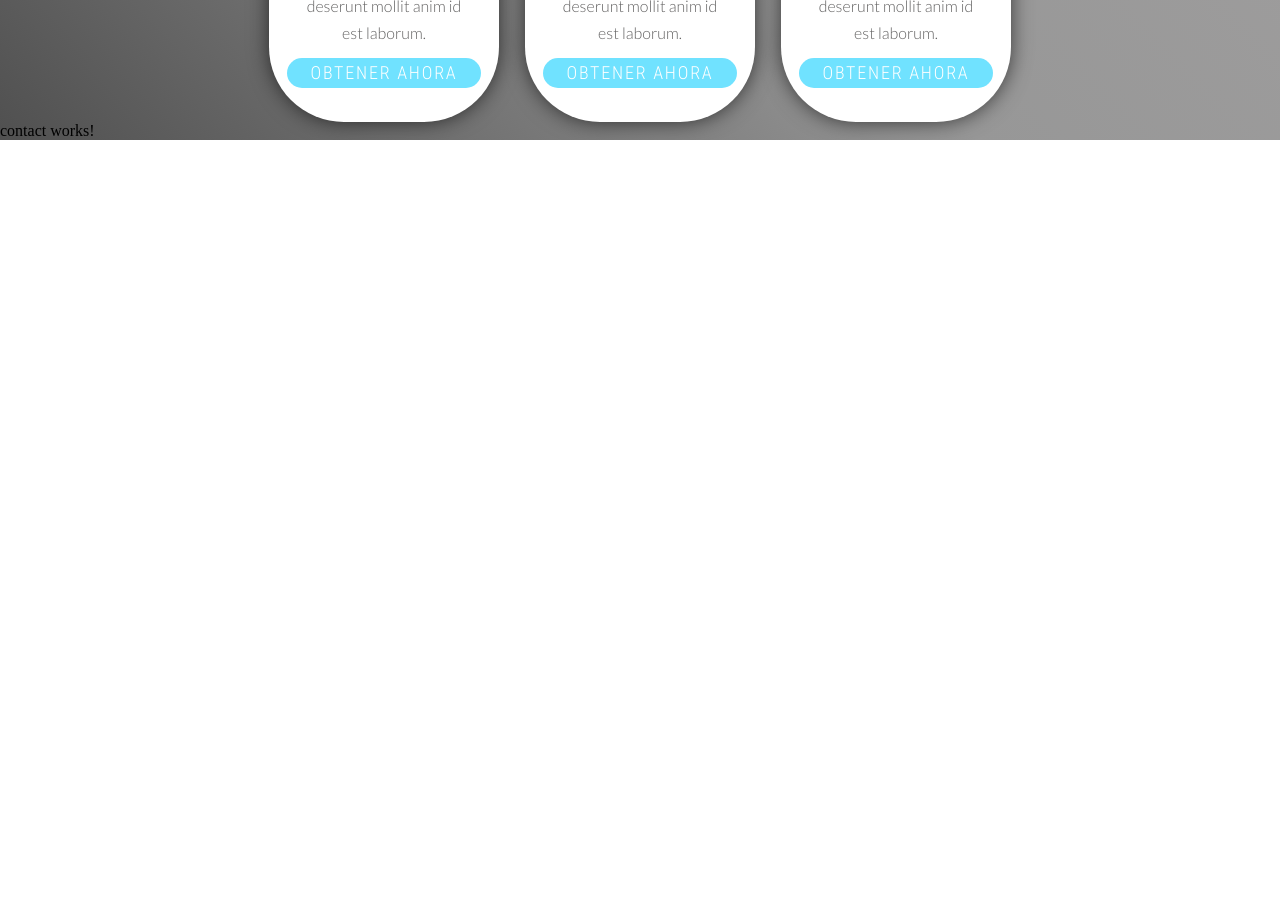
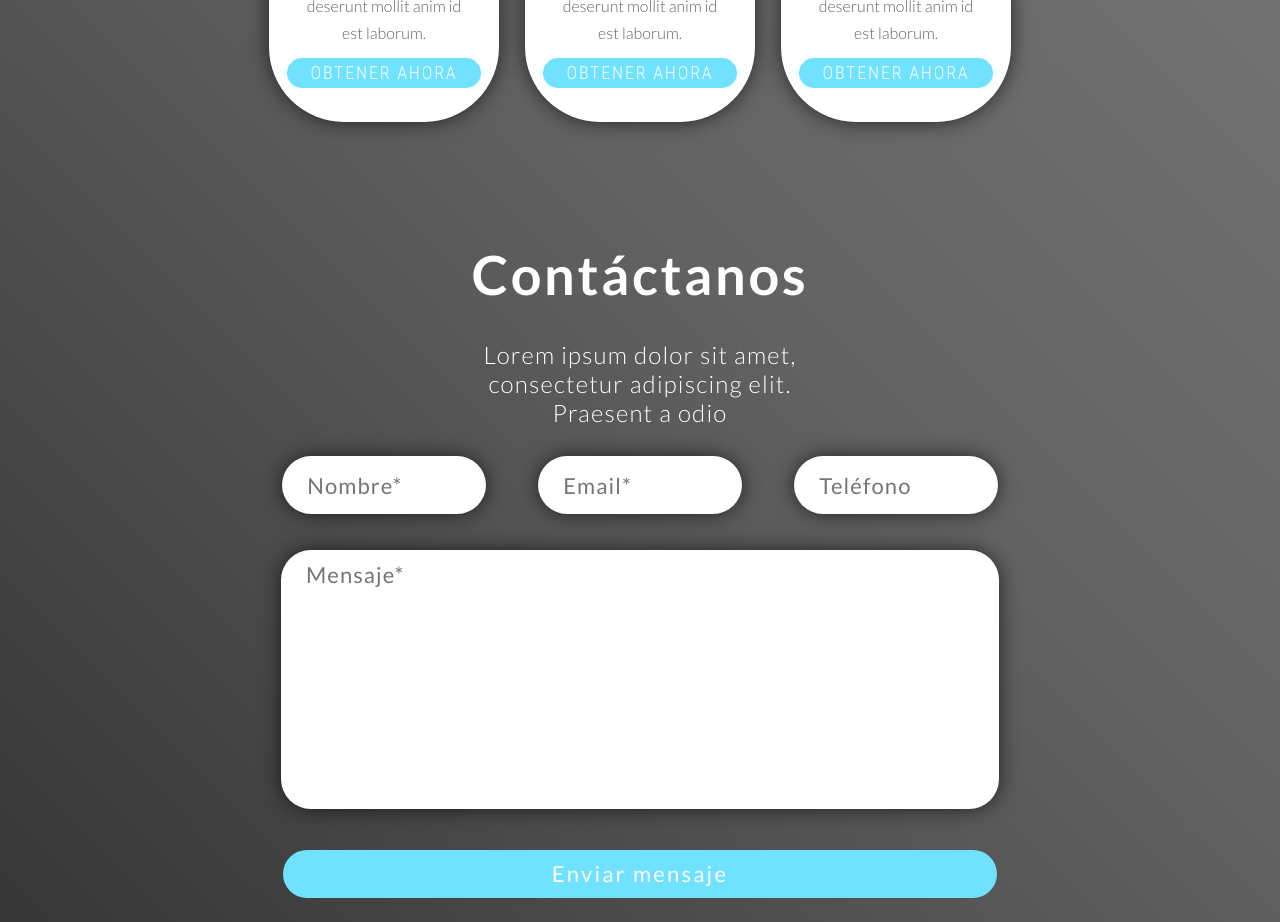
Before and after one commit to pablodiaz2799/even-main, an Angular app: page / in a window 1280 px wide. Shown: the part 3240-4162 px from the top of the page. Before the commit the page ends 3380 px from the top, so only its background shows below. Built offline with nearby package versions, Linux system fonts and the light colour scheme.

Commit message:
fixed issues with animated waves and depth

```diff
--- a/src/app/layouts/single-page/single-page.component.css
+++ b/src/app/layouts/single-page/single-page.component.css
@@ -3,10 +3,9 @@
 }
 
 .plans-contact{
-    background: linear-gradient(45deg,rgb(80, 80, 80), rgb(151, 151, 151), rgb(163, 161, 161));
+    background: linear-gradient(45deg,rgb(54, 54, 54), rgb(98, 98, 98), rgb(124, 124, 124));
     position: relative;
-    z-index: -6;
-
+    z-index: 0;
 }
 
 @keyframes gradient {
@@ -31,8 +30,7 @@
     position: relative;
     width: 100%;
     padding-top: 10vh;
-    overflow: hidden;
-
+    z-index: 0;
 }
 
 section .wave{
@@ -47,6 +45,7 @@ section .wave{
 
 section .wave-inverse{
     position: absolute;
+    z-index: -1;
     top: 0px;
     left: 0px;
     width: 100%;
@@ -89,7 +88,7 @@ section .wave.wave4{
 
 section .wave-inverse.wave1{
     animation: animate 30s linear infinite;
-    z-index: -2;
+
     opacity: 1;
     animation-delay: 0s;
     bottom: 0px;
@@ -97,7 +96,6 @@ section .wave-inverse.wave1{
 
 section .wave-inverse.wave2{
     animation: animate2 15s linear infinite;
-    z-index: -3;
     opacity: 0.5;
     animation-delay: -5s;
     bottom: 10px;
@@ -105,7 +103,6 @@ section .wave-inverse.wave2{
 
 section .wave-inverse.wave3{
     animation: animate2 30s linear infinite;
-    z-index: -4;
     opacity: 0.2;
     animation-delay: -2s;
     bottom: 15px;
@@ -113,7 +110,6 @@ section .wave-inverse.wave3{
 
 section .wave-inverse.wave4{
     animation: animate2 15s linear infinite;
-    z-index: -5;
     opacity: 0.7;
     animation-delay: -5s;
     bottom: 20px;
--- a/src/app/layouts/single-page/single-page.component.html
+++ b/src/app/layouts/single-page/single-page.component.html
@@ -25,9 +25,9 @@
                 <p class="introDesc">Duis aute irure dolor in reprehenderit in voluptate velit esse cillum dolore eu
                     fugiat
                     nulla pariatur. </p>
-                <button (click)="clicked()" class="skybtn">
-                    <p class="buttonText">VER PLANES</p>
-                </button>
+                    <button (click)="clicked()" class="skybtn">
+                        <p class="buttonText">VER PLANES</p>
+                    </button>
             </div>
             <div class="introImgContainer">
                 <img src="../../../assets/svg/temwork.svg" class="introImg" />
@@ -42,13 +42,13 @@
     </div>
     <app-choose-us></app-choose-us>
     <div class="plans-contact">
-        <section class="inverse-waves">
+        <section class="inverse-waves" >
             <div class="wave-inverse wave1"></div>
             <!-- <div class="wave wave2"></div> -->
             <div class="wave-inverse wave3"></div>
             <div class="wave-inverse wave4"></div>
-            <app-plans></app-plans>
-            <app-contact></app-contact>
         </section>
+        <app-plans (messageEvent)="receiveMessage($event)" style="z-index: 3; position: relative;"></app-plans>
+        <app-contact style="z-index: 3; position: relative;"></app-contact>
     </div>
 </div>
--- a/src/app/layouts/single-page/single-page.component.ts
+++ b/src/app/layouts/single-page/single-page.component.ts
@@ -16,4 +16,8 @@ export class SinglePageComponent implements OnInit {
     alert('NDEHA');
   }
 
+  receiveMessage($event) {
+    alert($event);
+  }
+
 }
--- a/src/app/pages/single-page-pages/contact/contact.component.css
+++ b/src/app/pages/single-page-pages/contact/contact.component.css
@@ -0,0 +1,138 @@
+.contact-form{
+    display: flex;
+    width: 60%;
+    margin-left: 20%;
+    flex-direction: column;
+    height: 85vh;
+    margin-top: 15vh;
+}
+
+.form-title{
+    flex: 2;
+    display: flex;
+    flex-direction: column;
+    text-align: center;
+    align-items: center;
+}
+
+.title-flex{
+    flex: 1;
+    text-align: center;
+}
+
+.desc-flex{
+    flex: 1;
+    text-align: center;
+}
+
+.form-fields{
+    flex: 1;
+    display: flex;
+}
+
+.name-flex{
+    display: flex;
+    text-align: center;
+    align-items: center;
+    justify-content: center;
+    flex: 1;
+
+}
+
+.email-flex{
+    flex: 1;
+    display: flex;
+    text-align: center;
+    align-items: center;
+    justify-content: center;
+}
+
+.phone-flex{
+    flex: 1;
+    display: flex;
+    text-align: center;
+    align-items: center;
+    justify-content: center;
+}
+
+.flex-input{
+    padding-left: 10%;
+    background-color: white;
+    border-radius: 50px;
+    font-family: LatoRegular;
+    font-size: 22px;
+    letter-spacing: 0.05em;
+    color: gray;
+    height: 60%;
+    width: 70%;
+    -webkit-box-shadow: 0px 0px 22px -2px rgba(0, 0, 0, 0.75);
+    -moz-box-shadow: 0px 0px 22px -2px rgba(0, 0, 0, 0.75);
+    box-shadow: 0px 0px 22px -2px rgba(0, 0, 0, 0.75);
+}
+
+.form-message{
+    flex: 3;
+    display: flex;
+    text-align: center;
+    align-items: center;
+    justify-content: center;
+}
+
+.message-area{
+    background-color: white;
+    width: 87%;
+    height: 86%;
+    border-radius: 30px;
+    padding-top: 1%;
+    padding-left: 3.2%;
+    padding-right: 3.2%;
+    resize: none;
+    font-family: LatoRegular;
+    font-size: 22px;
+    letter-spacing: 0.05em;
+    line-height: 1.5em;
+    color: gray;
+    -webkit-box-shadow: 0px 0px 22px -2px rgba(0, 0, 0, 0.75);
+    -moz-box-shadow: 0px 0px 22px -2px rgba(0, 0, 0, 0.75);
+    box-shadow: 0px 0px 22px -2px rgba(0, 0, 0, 0.75);
+}
+
+.form-button{
+    display: flex;
+    flex: 1;
+    text-align: center;
+    align-items: center;
+    justify-content: center;
+}
+
+.button-flex {
+    width: 93%;
+    height: 50%;
+    border-radius: 50px;
+    background-color: rgb(112, 226, 255);
+    cursor: pointer;
+}
+
+.button-flex p {
+    color: white;
+    font-family: LatoRegular;
+    font-size: 22px;
+    letter-spacing: 0.1em;
+}
+
+.title-text{
+    font-family: Lato;
+    font-size: 54px;
+    font-weight: bold;
+    color: white;
+    letter-spacing: 0.05em;
+}
+
+.title-desc{
+    font-family: Lato;
+    width: 50%;
+    margin-left: 25%;
+    font-size: 24px;
+    color: white;
+    letter-spacing: 0.05em;
+}
--- a/src/app/pages/single-page-pages/contact/contact.component.html
+++ b/src/app/pages/single-page-pages/contact/contact.component.html
@@ -1 +1,29 @@
-<p>contact works!</p>
+<div class="contact-form">
+    <div class="form-title">
+        <div class="title-flex">
+            <p class="title-text">Contáctanos</p>
+        </div>
+        <div class="desc-flex">
+            <p class="title-desc">Lorem ipsum dolor sit amet, consectetur adipiscing elit. Praesent a odio</p>
+        </div>
+    </div>
+    <div class="form-fields">
+        <div class="name-flex">
+            <input type="text" class="flex-input" placeholder="Nombre*" />
+        </div>
+        <div class="email-flex">
+            <input type="text" class="flex-input" placeholder="Email*" />
+        </div>
+        <div class="phone-flex">
+            <input type="text" class="flex-input" placeholder="Teléfono" />
+        </div>
+    </div>
+    <div class="form-message">
+        <textarea class="message-area" placeholder="Mensaje*"></textarea>
+    </div>
+    <div class="form-button">
+        <button class="button-flex">
+            <p>Enviar mensaje</p>
+        </button>
+    </div>
+</div>
--- a/src/app/pages/single-page-pages/plans/plans.component.html
+++ b/src/app/pages/single-page-pages/plans/plans.component.html
@@ -14,7 +14,7 @@
                     </p>
                 </div>
                 <div class="button-container">
-                    <button class="cards-button">
+                    <button class="cards-button" (click)="sendMessage()">
                         <p>
                             OBTENER AHORA
                         </p>
--- a/src/app/pages/single-page-pages/plans/plans.component.ts
+++ b/src/app/pages/single-page-pages/plans/plans.component.ts
@@ -1,4 +1,4 @@
-import { Component, OnInit } from '@angular/core';
+import { Component, Output, EventEmitter, OnInit } from '@angular/core';
 
 @Component({
   selector: 'app-plans',
@@ -7,9 +7,18 @@ import { Component, OnInit } from '@angular/core';
 })
 export class PlansComponent implements OnInit {
 
+  private message = 'Hola Mundo!';
+
+  @Output() messageEvent = new EventEmitter<string>();
+
   constructor() { }
 
   ngOnInit(): void {
   }
 
+  sendMessage() {
+    console.log('haha');
+    this.messageEvent.emit(this.message)
+  }
+
 }
```
Also changed, not shown: 1 other file (tests, documents, lock files or other folders).
